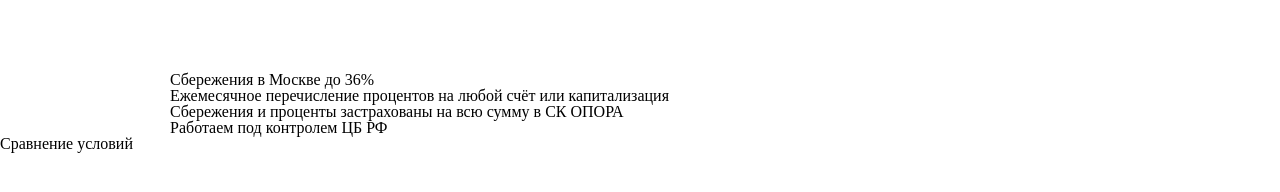
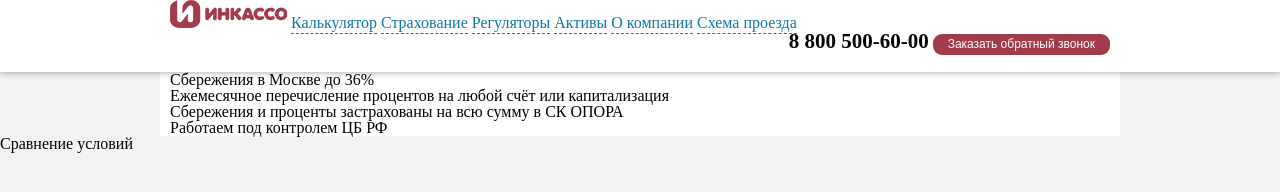
Before and after one commit to yanorlov/incassoexpert, a website: page app/index.html in a window 1280 px wide. Drawn offline with nearby package versions, Linux system fonts and the light colour scheme.

Commit message:
header v0.1

```diff
--- a/app/index.html
+++ b/app/index.html
@@ -21,14 +21,42 @@
 		<header>
 			<div class="container">
 				<div class="inside">
-
+					<div class="logo">
+						<a href="#"><img src="images/logo.png"/></a>
+					</div>
+					<nav class="mainMenu">
+						<ul>
+							<li>
+								<a href="#" class="pseudo">Калькулятор</a>
+							</li>
+							<li>
+								<a href="#" class="pseudo">Страхование</a>
+							</li>
+							<li>
+								<a href="#" class="pseudo">Регуляторы</a>
+							</li>
+							<li>
+								<a href="#" class="pseudo">Активы</a>
+							</li>
+							<li>
+								<a href="#" class="pseudo">О компании</a>
+							</li>
+							<li>
+								<a href="#" class="pseudo">Схема проезда</a>
+							</li>
+						</ul>
+					</nav>
+					<div class="callback">
+						<a class="phone" href="tel:88005006000">8 800 500-60-00</a>
+						<button class="btn-bordo btn-s">Заказать обратный звонок</button>
+					</div>
 				</div>
 			</div>
 		</header>
 		<section class="top-banner">
 			<div class="container">
 				<div class="inside">
-					<h1>Сбережения в Москве до 36%</h1>
+					<h1>Сбережения в Москве до&nbsp;36%</h1>
 					<ul class="factoids">
 						<li>Ежемесячное перечисление процентов на любой счёт или капитализация</li>
 						<li>Сбережения и проценты застрахованы на всю сумму в СК ОПОРА</li>
--- a/app/scss/common.scss
+++ b/app/scss/common.scss
@@ -4,15 +4,54 @@
 html {
 
 }
+body {
+	background: #f2f2f2;
+}
 .container {
+	background: #fff;
 	width: 960px;
 	margin: 0 auto;
 
 	& > .inside {
 		padding: 0 10px;
 	}
+}
+
+a, a:focus, a:hover {
+	text-decoration: none;
+	color: inherit;
+}
+
+button {
+	background: none;
+	border: 0;
+	cursor: pointer;
+}
+
+.btn-bordo {
+	background: #a23b4a;
+	color: #fff;
+	white-space: nowrap;
+}
+
+.btn-s {
+	height: 21px;
+	padding: 0 15px;
+	border-radius: 9px;
+	font-size: 12px;
+}
+
+.btn-m {
 
 }
+
+.pseudo {
+	color: #1275a5;
+	border-bottom: 1px dashed #1275a5;
+	padding-bottom: 2px;
+}
+
 .wrapper {
-
+	position: relative;
+	padding-top: 72px;
 }
--- a/app/scss/header.scss
+++ b/app/scss/header.scss
@@ -1,4 +1,30 @@
 header {
+	position: absolute;
+	top: 0;
+	left: 0;
+	right: 0;
 	height: 72px;
 	background: #fff;
+	box-shadow: 0 0 7px 0 rgba(0,0,0,.4);
+
+	.logo {
+		display: inline-block;
+	}
+
+	.mainMenu {
+		display: inline-block;
+
+		& > ul > li {
+			display: inline-block;
+		}
+	}
+
+	.callback {
+		float: right;
+
+		.phone {
+			font-size: 21px;
+			font-weight: bold;
+		}
+	}
 }
```
Also changed, not shown: app/css/common.css, app/css/header.css, app/images/logo.png (added).
